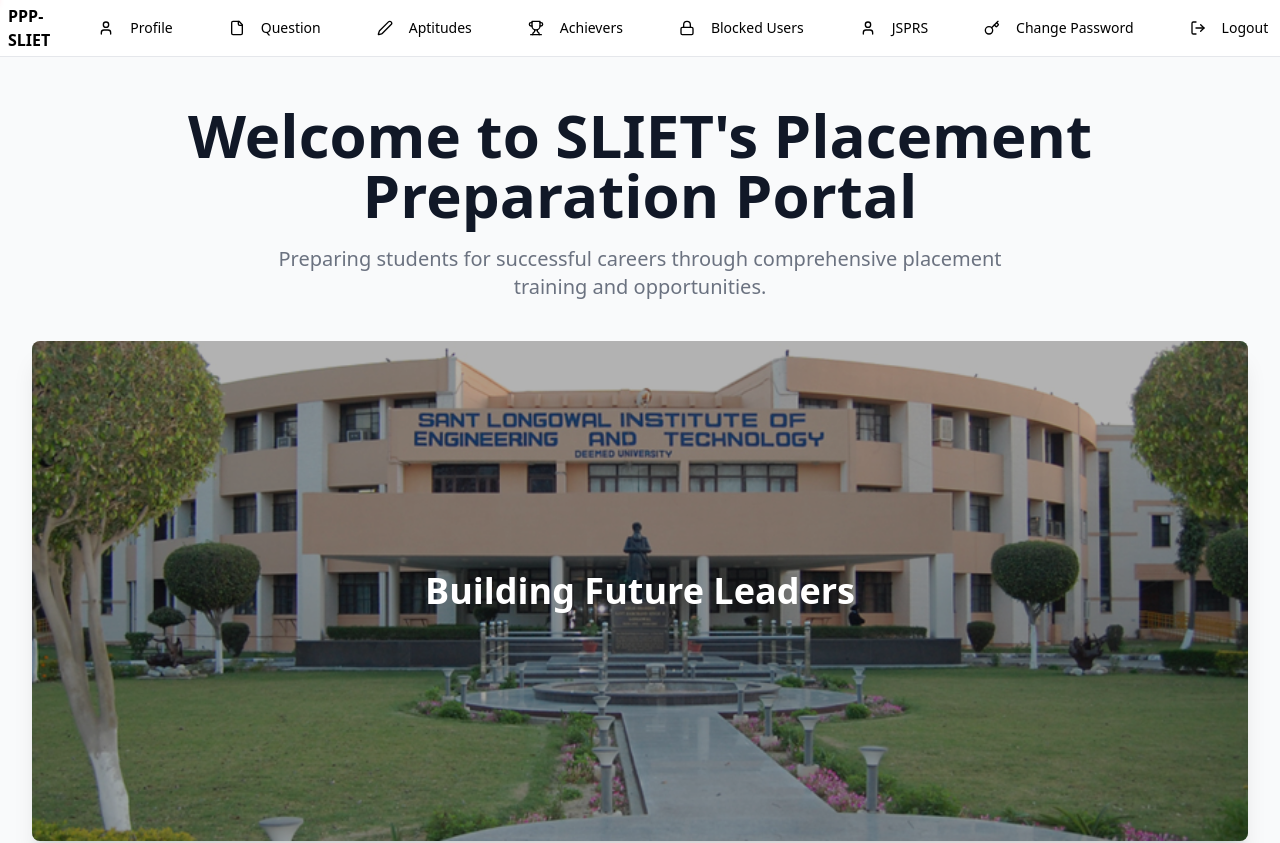
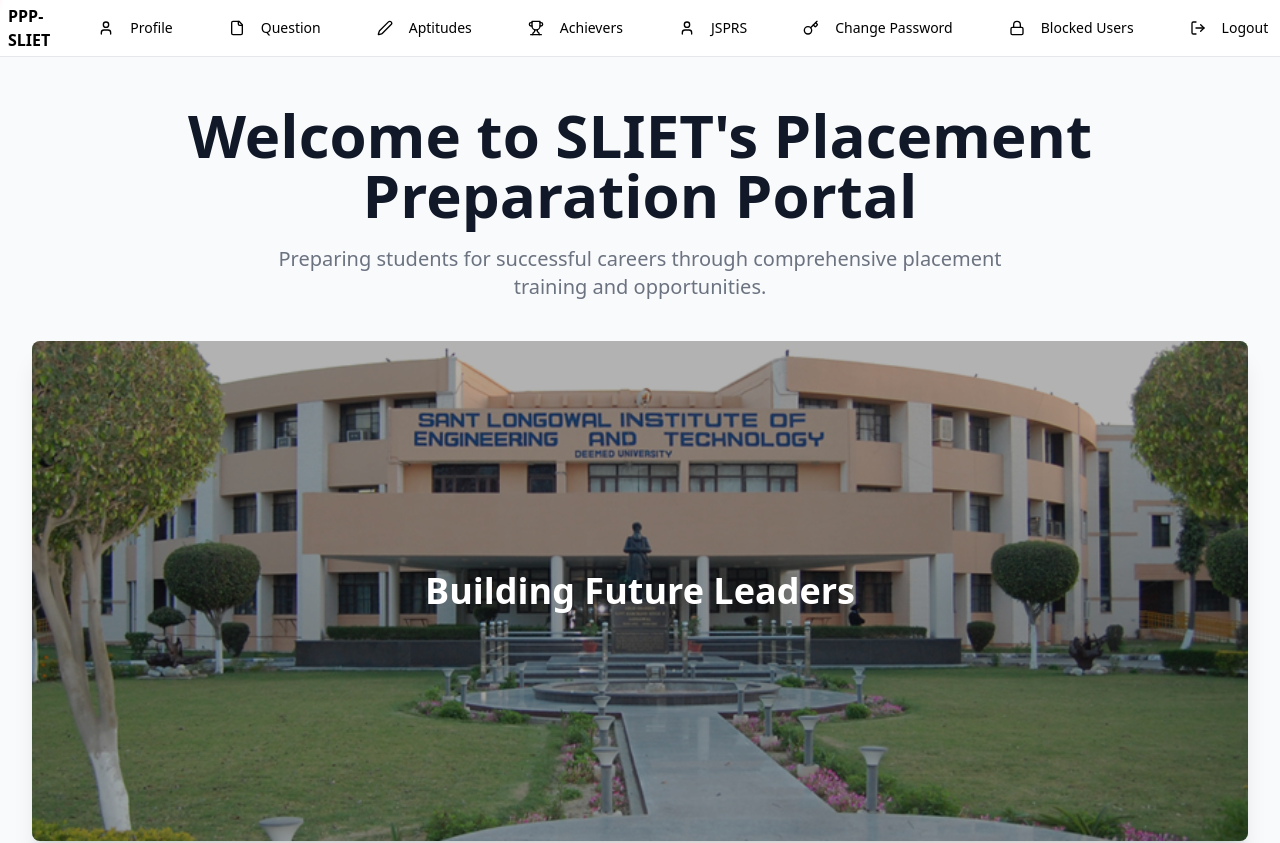
Before and after one commit to aphsavii/ppp-client, a React (Vite) app: page / in a window 1280 px wide. Shown: the top 843 px of the page. Built offline with nearby package versions, Linux system fonts and the light colour scheme; sample sign-in values are in the browser's storage.

Commit message:
fix: jspr's can block unblock user of their trade

```diff
--- a/src/components/Header/nav-links.tsx
+++ b/src/components/Header/nav-links.tsx
@@ -1,6 +1,6 @@
-import { Button } from "@/shadcn/ui/button"
-import { cn } from "@/lib/utils"
-import { Home, File, Pen } from "lucide-react"
+import { Button } from "@/shadcn/ui/button";
+import { cn } from "@/lib/utils";
+import { Home, File, Pen } from "lucide-react";
 import { Link } from "react-router-dom";
 import { useSelector } from "react-redux";
 import { rootState } from "@/redux/store";
@@ -22,64 +22,57 @@ const links = [
     title: "Question",
     href: "/admin/questions",
     icon: File,
-    admin: true
+    admin: true,
   },
   {
     title: "Aptitudes",
     href: "/admin/aptitudes",
     icon: Pen,
-    admin: true
+    admin: true,
   },
   {
     title: "Aptitudes",
     href: "/aptitudes",
     icon: Pen,
-    admin: false
+    admin: false,
   },
   {
     title: "Achievers",
     href: "/hall-of-fame",
     icon: Trophy,
-    admin: false
+    admin: false,
   },
   {
     title: "Achievers",
     href: "/hall-of-fame",
     icon: Trophy,
-    admin: true
-  },
-  {
-    title: "Blocked Users",
-    href: "/admin/blocked-users",
-    icon: Lock,
-    admin: true
+    admin: true,
   },
   {
     title: "JSPRS",
     href: "/jsprs",
     icon: User,
-    admin: false
+    admin: false,
   },
   {
     title: "JSPRS",
     href: "/jsprs",
     icon: User,
-    admin: true
+    admin: true,
   },
-  {
-    title: "Change Password",
-    href: "/change-password",
-    icon: Key,
-    admin: false
-  },
-  {
-    title: "Change Password",
-    href: "/change-password",
-    icon: Key,
-    admin: true
-  }
-]
-
+  // {
+  //   title: "Change Password",
+  //   href: "/change-password",
+  //   icon: Key,
+  //   admin: false
+  // },
+  // {
+  //   title: "Change Password",
+  //   href: "/change-password",
+  //   icon: Key,
+  //   admin: true
+  // }
+];
 
 export function NavLinks() {
   const navigate = useNavigate();
@@ -94,17 +87,16 @@ export function NavLinks() {
   const auth: AuthState = useSelector((state: rootState) => state.auth);
   return (
     <>
-    {
-      auth.isAuthenticated &&
+      {auth.isAuthenticated && (
         <Link to="/user/dashboard" className={cn("nav-link")}>
           <Button variant="ghost" className="w-full justify-start">
             <User size={14} className="mr-2 inline" />
             Profile
           </Button>
         </Link>
-    }
-      {links.map((link) => (
-        (link.admin && auth?.isAdmin) ? (
+      )}
+      {links.map((link) =>
+        link.admin && auth?.isAdmin ? (
           <Link to={link.href} key={link.title} className={cn("nav-link")}>
             <Button variant="ghost" className="w-full justify-start">
               <link.icon className="mr-2 h-4 w-4" />
@@ -112,7 +104,9 @@ export function NavLinks() {
             </Button>
           </Link>
         ) : (
-          !link.admin && auth.isAuthenticated && !auth?.isAdmin  && (
+          !link.admin &&
+          auth.isAuthenticated &&
+          !auth?.isAdmin && (
             <Link to={link.href} key={link.title} className={cn("nav-link")}>
               <Button variant="ghost" className="w-full justify-start">
                 <link.icon className="mr-2 h-4 w-4" />
@@ -121,17 +115,37 @@ export function NavLinks() {
             </Link>
           )
         )
-      ))}
+      )}
       {
-      auth.isAuthenticated &&
-      <Button variant="ghost" className="w-full justify-start" onClick={() => {
-        handleLogout()
-      }}>
+        auth.isAuthenticated && (auth.isAdmin || auth.isJspr) && (
+          <Link to="/change-password" className={cn("nav-link")}>
+            <Button variant="ghost" className="w-full justify-start">
+              <Key size={14} className="mr-2 inline" />
+              Change Password
+            </Button>
+          </Link>
+        )
+      }
+      {auth.isAuthenticated && (
+        <>
+          <Link to="/admin/blocked-users" className={cn("nav-link")}>
+            <Button variant="ghost" className="w-full justify-start">
+              <Lock size={14} className="mr-2 inline" />
+              Blocked Users
+            </Button>
+          </Link>
+          <Button
+            variant="ghost"
+            className="w-full justify-start"
+            onClick={() => {
+              handleLogout();
+            }}
+          >
             <LogOut size={14} className="mr-2 inline" />
             Logout
           </Button>
+        </>
+      )}
+    </>
+  );
 }
-
-    </>
-  )
-}
--- a/src/layout.tsx
+++ b/src/layout.tsx
@@ -27,6 +27,7 @@ function Layout() {
           let authState: AuthState = {
             isAuthenticated: true,
             isAdmin: res.data.role == "admin",
+            isJspr: res.data.role == "jspr",
             accessToken: res.data.access_token,
             user: {
               regno: res.data.regno,
--- a/src/pages/Login/index.tsx
+++ b/src/pages/Login/index.tsx
@@ -56,6 +56,7 @@ function Login() {
         let authState: AuthState = {
           isAuthenticated: true,
           isAdmin: res.data.role == "admin",
+          isJspr: res.data.role == "jspr",
           accessToken: res.data.access_token,
           user: {
             regno: res.data.regno,
--- a/src/redux/slices/auth/index.ts
+++ b/src/redux/slices/auth/index.ts
@@ -6,7 +6,8 @@ const initialState: AuthState = {
     isAuthenticated: false,
     user: null,
     accessToken: null,
-    isAdmin: false
+    isAdmin: false,
+    isJspr: false
 };
 
 
--- a/src/types/User/index.ts
+++ b/src/types/User/index.ts
@@ -8,6 +8,7 @@ interface User {
 interface AuthState {
     isAuthenticated: boolean;
     isAdmin: boolean;
+    isJspr: boolean;
     user: User | null;
     accessToken: string | null;
 }
```
Lines whose indentation alone changed are shown as unchanged.
